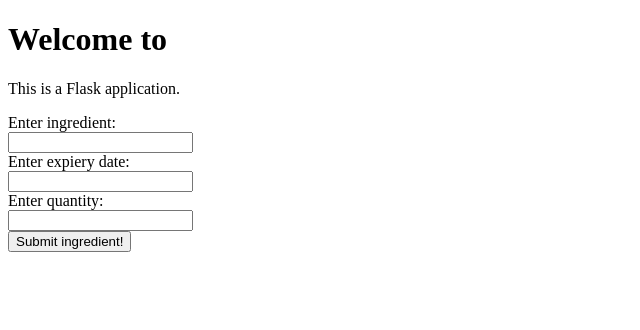
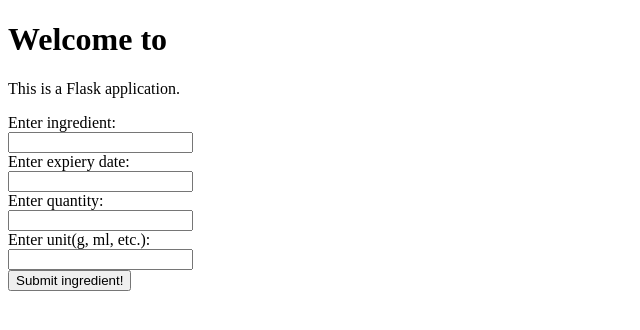
Before and after one commit to Fabbster/DatabaseProject, a Flask app: template databaseProj/templates/index.html in a window 1280 px wide. Shown: the top 330 px of the page, without its empty margins (0-640 px from the left). Run offline with Flask 3, Linux system fonts and the light colour scheme; the template is opened without the code that fills it, so the values that code supplies are empty.

Commit message:
213
html ändring men behöver fortfarande ändra flask funktionen så den får alla inputs.

```diff
--- a/databaseProj/app.py
+++ b/databaseProj/app.py
@@ -1,4 +1,3 @@
-from flask import Flask
 import mysql.connector
 from flask import Flask, render_template, request
 
--- a/databaseProj/templates/index.html
+++ b/databaseProj/templates/index.html
@@ -13,7 +13,11 @@
   <input type="text" id="exp" name="expiration"><br>
   <label for="quantity">Enter quantity:</label><br>
   <input type="text" id="quant" name="quantity"><br>
-  <button type="submit" >Submit ingredient!</button><br>
+  <label for="Unit">Enter unit(g, ml, etc.):</label><br>
+  <input type="text" id="unit" name="Unit"><br>
+</form>
+<form method="POST" action="/getdishNames">
+<button type="submit" >Submit ingredient!</button><br>
 </form>
 </body>
 </html>
```
